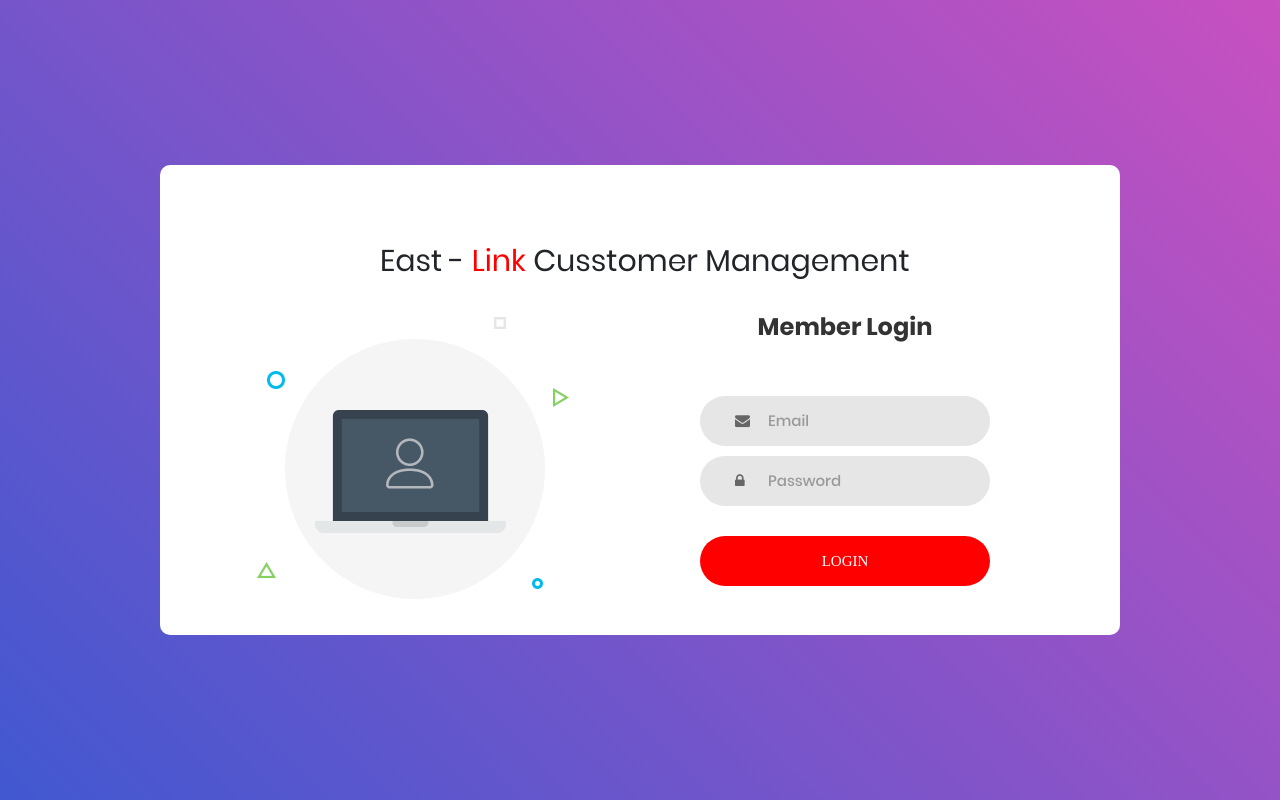
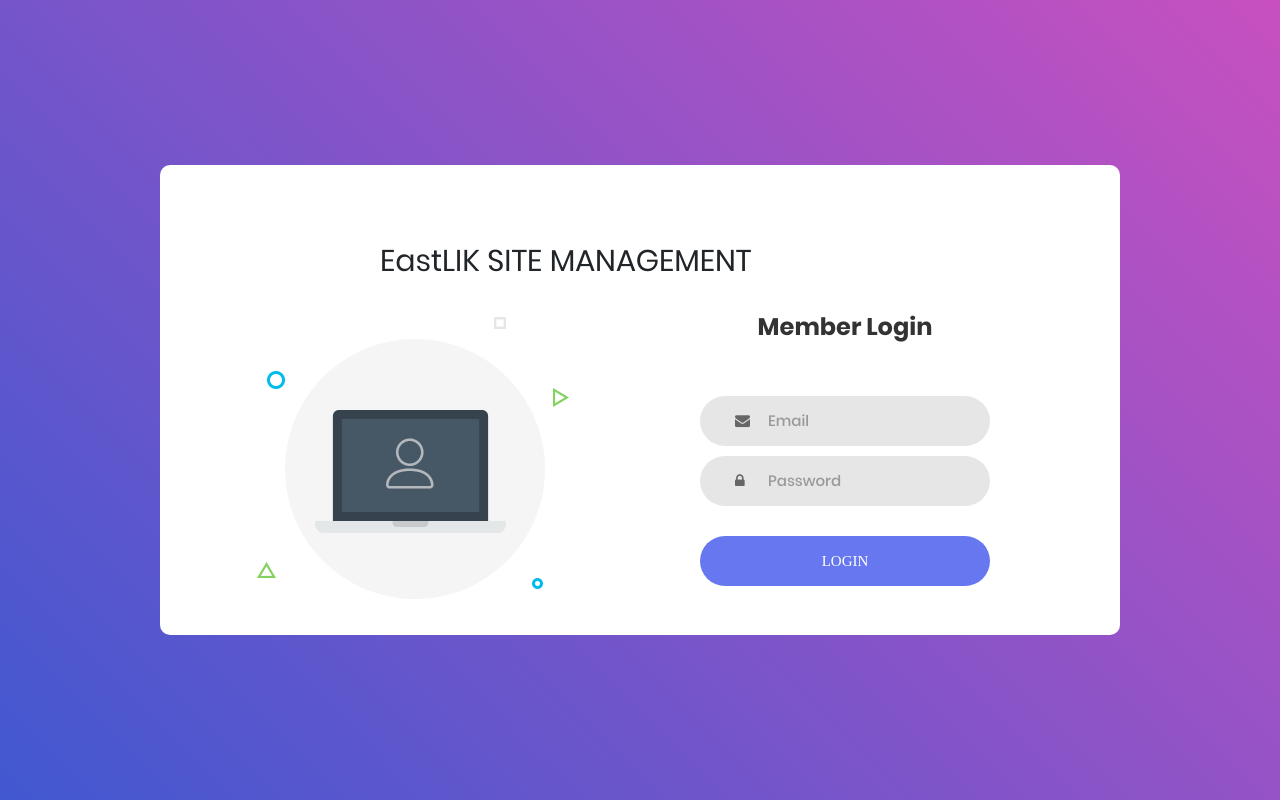
Before and after one commit to SachinUthpala/Product-Seling-Site--PHP-, a PHP site: page /Admin/AdminLogin/login.html in a window 1280 px wide. Run offline with PHP 8.4, Linux system fonts and the light colour scheme; some web fonts are replaced.

Commit message:
loging created

```diff
--- a/Admin/AdminLogin/css/main.css
+++ b/Admin/AdminLogin/css/main.css
@@ -58,7 +58,7 @@ a:focus {
 
 a:hover {
 	text-decoration: none;
-  color: #ff0000;
+  color: #6777ef;
 }
 
 /*---------------------------------------------*/
@@ -311,7 +311,7 @@ iframe {
 }
 
 .input100:focus + .focus-input100 + .symbol-input100 {
-  color: #ff0000;
+  color: #6777ef;
   padding-left: 28px;
 }
 
@@ -339,7 +339,7 @@ iframe {
   width: 100%;
   height: 50px;
   border-radius: 25px;
-  background: #ff0000;
+  background: #6777ef;
   display: -webkit-box;
   display: -webkit-flex;
   display: -moz-box;
--- a/Admin/AdminLogin/login.html
+++ b/Admin/AdminLogin/login.html
@@ -26,7 +26,7 @@
 	<div class="limiter">
 		<div class="container-login100">
 			<div class="wrap-login100">
-				<h1 class="headingssss"> East - <span style="color: red;">Link</span> Cusstomer Management</h1>
+				<h1 class="headingssss">EastLIK SITE MANAGEMENT</h1>
 				<div class="login100-pic js-tilt" data-tilt>
 					<img src="images/img-01.png" alt="IMG">
 				</div>
```
